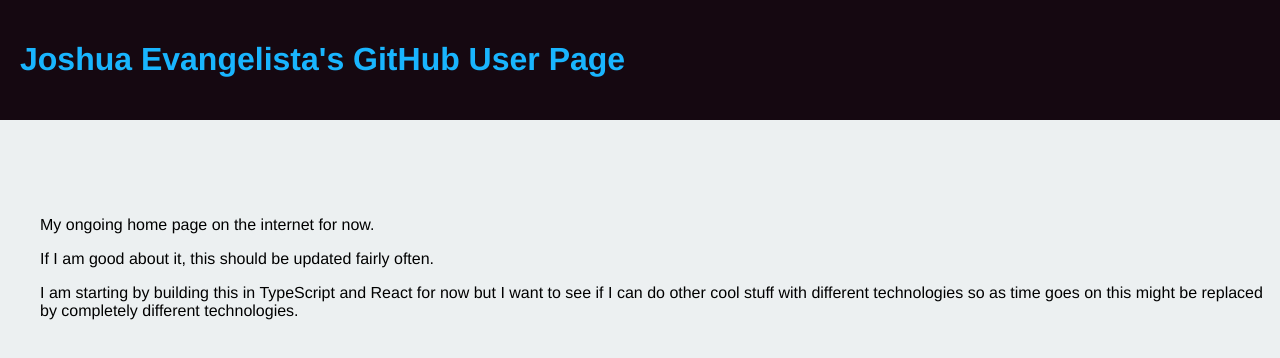
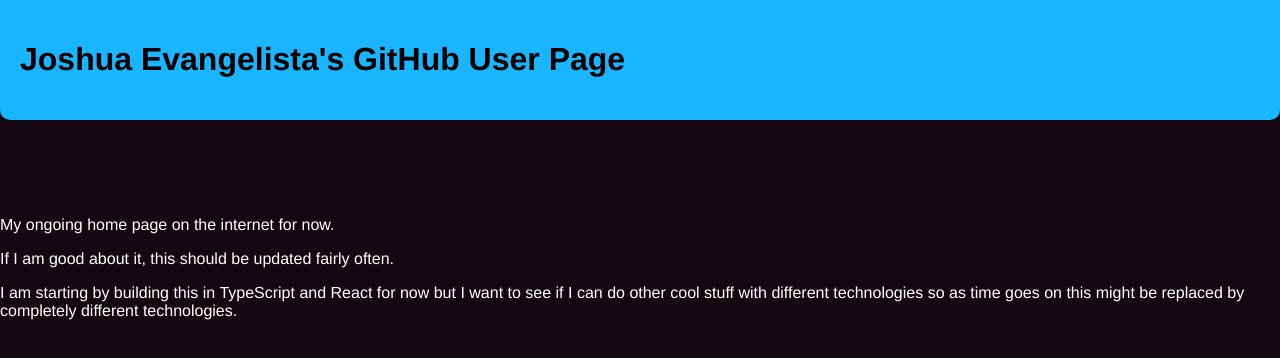
Before and after one commit to joshevangels/joshevangels.github.io, a React (Vite) app: page / in a window 1280 px wide. Shown: the top 358 px of the page. Built offline with nearby package versions, Linux system fonts and the light colour scheme.

Commit message:
change color palete and center text

```diff
--- a/src/css/main.scss
+++ b/src/css/main.scss
@@ -4,19 +4,39 @@ body {
     background: #ecf0f1;
     font-family: Helvetica, Verdana, Geneva, Tahoma, sans-serif;
 
+    background-color: #150811;
+
+    #root {
+        width: 100%;
+    }
+
     .homepage {
+        display: grid;
+
+        width: 100%;
+
         header {
-            background: #150811;
-            color: #19b5fe;
+            background-color: #19b5fe;
             padding: 20px;
             width: calc(100% - 40px);
             max-height: 200px;
             position: absolute;
+
+            justify-self: center;
+
+            display: flex;
+            // justify-content: center;
+
+            border-bottom-left-radius: 10px;
+            border-bottom-right-radius: 10px;;
         }
 
         main {
             padding-top: 200px;
-            padding-left: 40px;
+
+            color: #fff;
+
+            justify-self: center;
         }
     }
 }
```
Also changed, not shown: src/pages/Home.page.tsx (+4 -4 lines).
